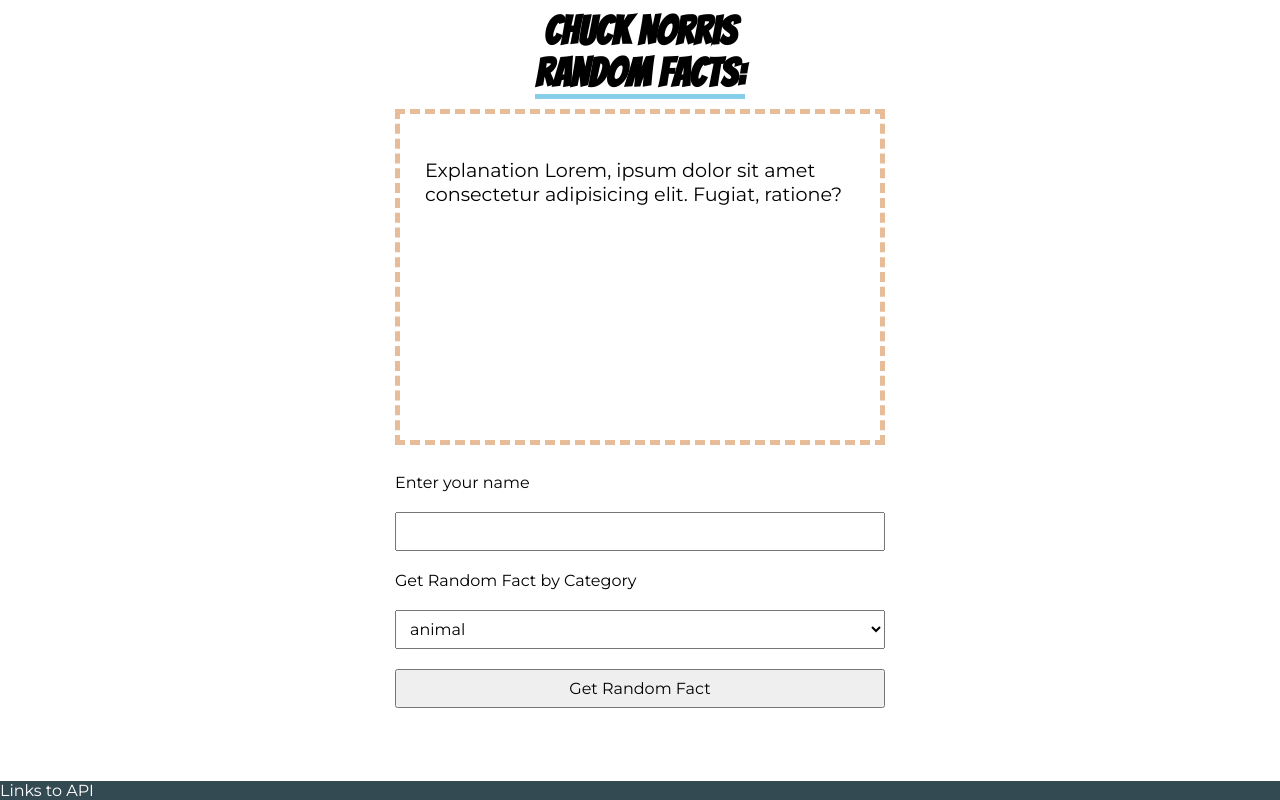
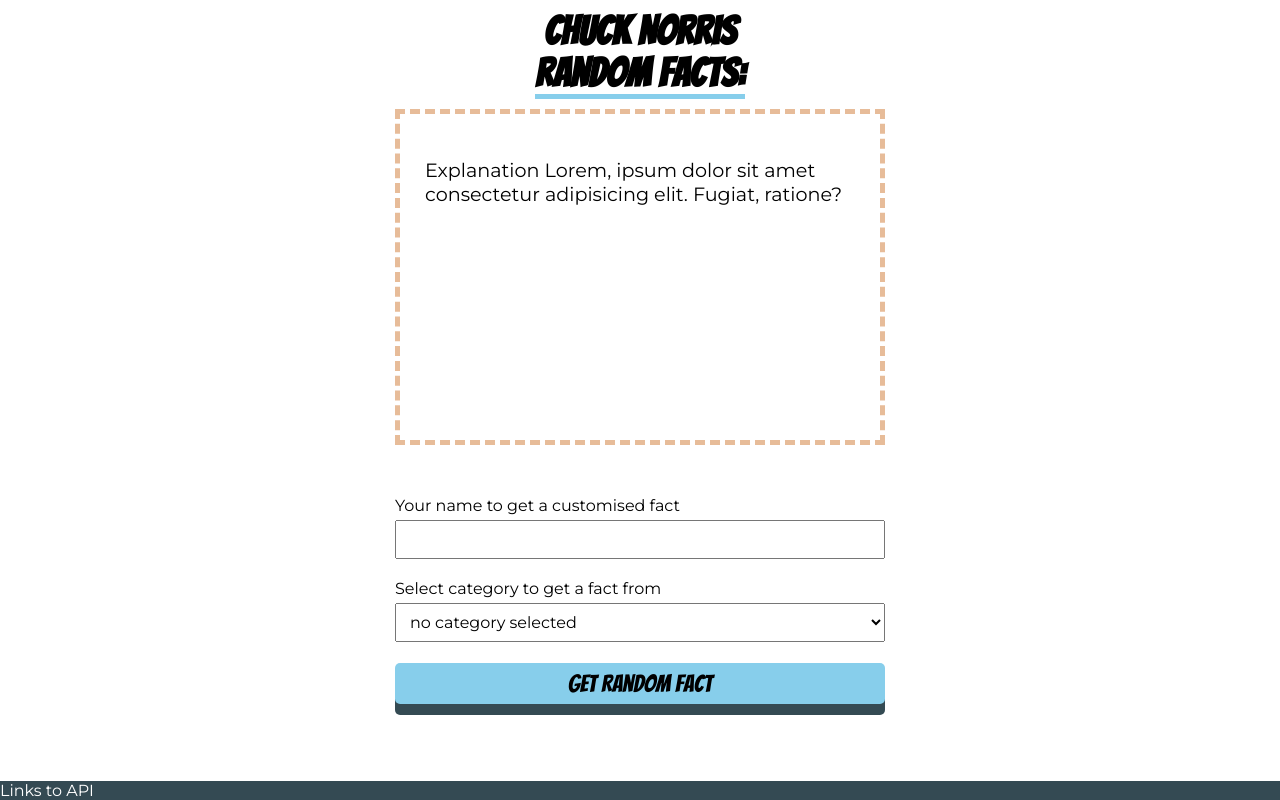
Before and after one commit to mbosselmann/chuck-norris, a React (Create React App) app: page / in a window 1280 px wide. Built offline with nearby package versions, Linux system fonts and the light colour scheme.

Commit message:
Fix form

```diff
--- a/src/components/Form.js
+++ b/src/components/Form.js
@@ -2,10 +2,10 @@
 
 export default function Form({ getRandomFact }) {
   const categories = [
+    'no category selected',
     'animal',
     'career',
     'dev',
-    'fashion',
     'food',
     'history',
     'money',
@@ -17,29 +17,43 @@
 
   return (
     <Container onSubmit={handleSubmit} aria-labelledby="title">
-      <label htmlFor="name">Enter your name</label>
-      <input id="name" type="text" name="name" />
-      <label htmlFor="categories">Get Random Fact by Category</label>
-      <select name="categories" id="categories">
-        {categories.map((category, index) => {
-          return <option key={index}>{category}</option>;
-        })}
-      </select>
-      <button type="submit">Get Random Fact</button>
+      <p>
+        <label htmlFor="name">Your name to get a customised fact</label>
+        <input id="name" type="text" name="name" />
+      </p>
+      <p>
+        <label htmlFor="categories">Select category to get a fact from</label>
+        <select name="categories" id="categories">
+          {categories.map((category, index) => {
+            return (
+              <option key={index} value={category}>
+                {category}
+              </option>
+            );
+          })}
+        </select>
+      </p>
+      <Box>
+        <Button type="submit">Get Random Fact</Button>
+      </Box>
     </Container>
   );
 
   function generateUrl(name, category) {
+    if (!name) {
+      return 'https://api.chucknorris.io/jokes/random?category=animal,career,dev,food,history,money,music,science,sport,travel';
+    }
+    if (name && category === 'no category selected') {
+      return `https://api.chucknorris.io/jokes/random?name=${name}&category=animal,career,dev,food,history,money,music,science,sport,travel`;
+    }
     if (name && category) {
       return `https://api.chucknorris.io/jokes/random?name=${name}&category=${category}`;
     }
-    if (name) {
-      return `https://api.chucknorris.io/jokes/random?name=${name}`;
+    if (category === 'no category selected') {
+      return 'https://api.chucknorris.io/jokes/random?category=animal,career,dev,food,history,money,music,science,sport,travel';
     }
     if (category) {
       return `https://api.chucknorris.io/jokes/random?category=${category}`;
-    } else {
-      return 'https://api.chucknorris.io/jokes/random';
     }
   }
 
@@ -48,7 +62,6 @@
     const form = event.target;
     const { name, categories } = form.elements;
     const url = generateUrl(name.value, categories.value);
-    console.log(url);
     getRandomFact(url);
   }
 }
@@ -56,6 +69,37 @@
 const Container = styled.form`
   display: flex;
   flex-direction: column;
+  align-content: flex-start;
   gap: 20px;
-  margin-bottom: 45px;
+  padding: 20px 0 35px;
+
+  p {
+    display: flex;
+    flex-direction: column;
+    gap: 5px;
+    margin: 0;
+  }
 `;
+
+const Button = styled.button`
+  background-color: var(--secondary-color);
+  border: none;
+  border-radius: 5px;
+  font-family: 'Bangers', cursive;
+  font-size: 1.5rem;
+  width: 100%;
+  position: absolute;
+  top: -4px;
+
+  &:active {
+    top: 0;
+  }
+`;
+
+const Box = styled.div`
+  background-color: var(--dark-color);
+  position: relative;
+  height: 3rem;
+  border-radius: 5px;
+  margin-top: 5px;
+`;
```
